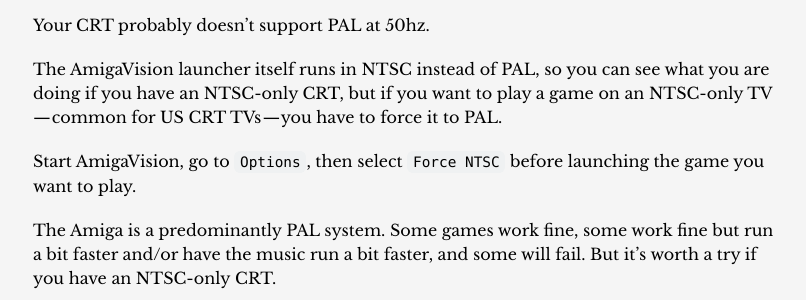
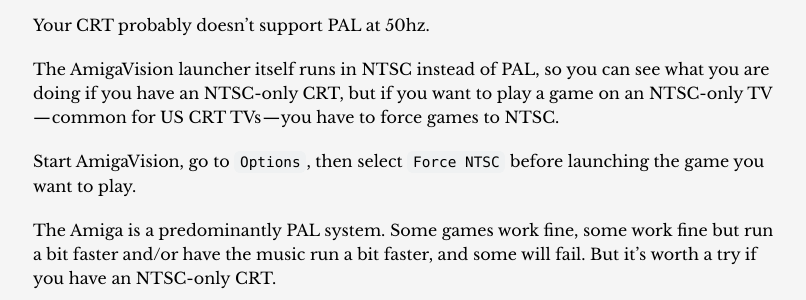
Before and after one commit to amigavision/amigavision.github.io, a Jekyll site: the page built from docs.md, in a window 1280 px wide and 900 px high, scrolled down 14895 px. Shown: the part 201-501 px from the top of the window, without its empty margins (232-1038 px from the left). Built offline with Jekyll 4.4.1, drawn with Linux system fonts in a browser that asks for light colours.

Commit message:
Force NTSC, not PAL

```diff
--- a/docs.md
+++ b/docs.md
@@ -384,7 +384,7 @@
 
 Your CRT probably doesn't support PAL at 50hz.
 
-The AmigaVision launcher itself runs in NTSC instead of PAL, so you can see what you are doing if you have an NTSC-only CRT, but if you want to play a game on an NTSC-only TV — common for US CRT TVs — you have to force it to PAL.
+The AmigaVision launcher itself runs in NTSC instead of PAL, so you can see what you are doing if you have an NTSC-only CRT, but if you want to play a game on an NTSC-only TV — common for US CRT TVs — you have to force games to NTSC.
 
 Start AmigaVision, go to `Options`, then select `Force NTSC` before launching the game you want to play.
 
```
